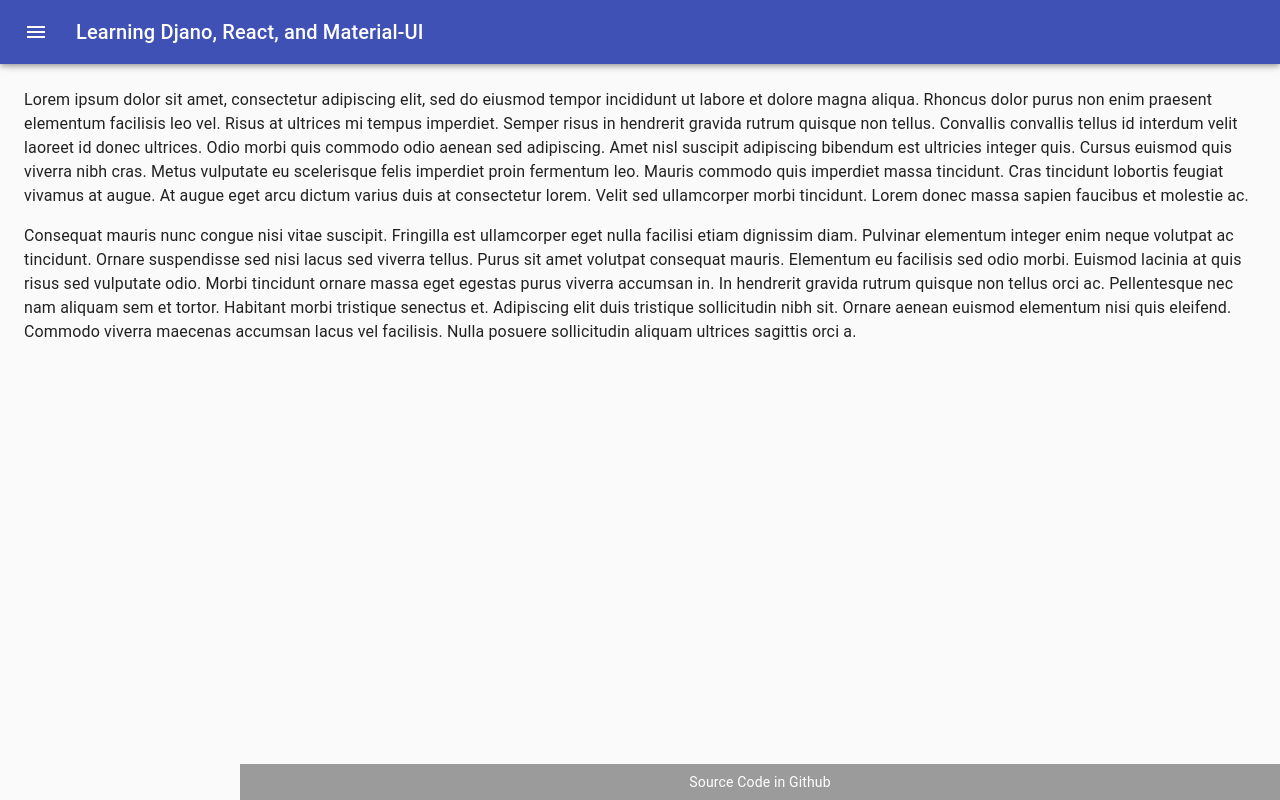
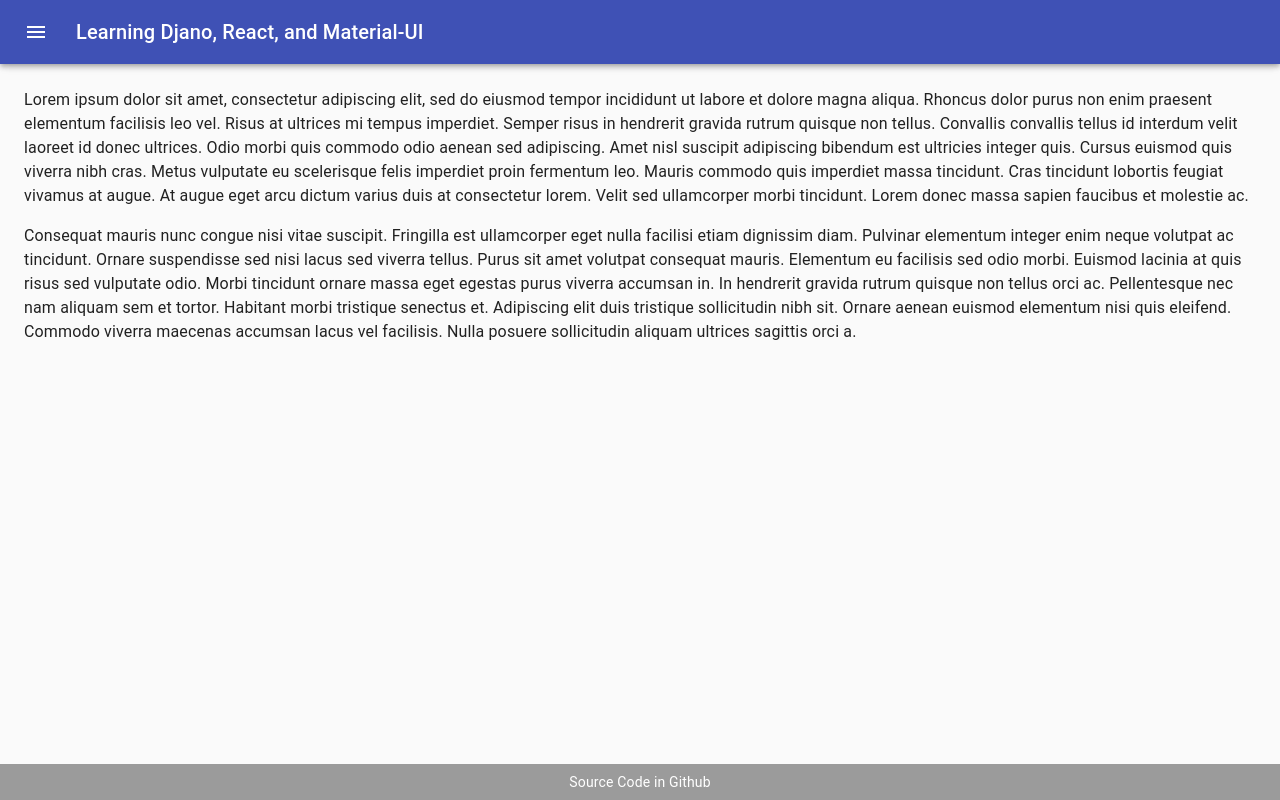
Before and after one commit to BrycenG007/React-Django-Docker, a React (Create React App) app in the folder frontend/: page / in a window 1280 px wide. Built offline with nearby package versions, Linux system fonts and the light colour scheme.

Commit message:
Fix footer and content shift

```diff
--- a/frontend/src/App.js
+++ b/frontend/src/App.js
@@ -22,18 +22,32 @@ const useStyles = (theme) => ({
     flex: '1 0 auto',
   },
   toolbar: theme.mixins.toolbar,
-  drawer: {
+  content: {
+    flexGrow: 1,
+    padding: theme.spacing(3),
+    /*
+    transition: theme.transitions.create('margin', {
+      easing: theme.transitions.easing.sharp,
+      duration: theme.transitions.duration.leavingScreen,
+    }),
+    */
+  },
+  contentShift: {
+    /*
+    transition: theme.transitions.create('margin', {
+      easing: theme.transitions.easing.easeOut,
+      duration: theme.transitions.duration.enteringScreen,
+    }),
+    */
+  },
+  footer: {
+    flexShrink: '0',
+  },
+  footerShift: {
     [theme.breakpoints.up('sm')]: {
       width: `calc(100% - ${drawerWidth}px)`,
       marginLeft: drawerWidth,
     },
-  },
-  content: {
-    flexGrow: 1,
-    padding: theme.spacing(3),
-  },
-  footer: {
-    flexShrink: '0',
   },
 });
 
@@ -72,7 +86,11 @@ class App extends Component {
             drawerOpen={this.state.drawerOpen}
             handleDrawerToggle={this.handleDrawerToggle}
           />
-          <main className={classes.content}>
+          <main
+            className={clsx(classes.content, {
+              [classes.contentShift]: this.state.drawerOpen,
+            })}
+          >
             <div className={classes.toolbar} />
             <Switch>
               {this.routes.map((route, idx) => (
@@ -87,7 +105,9 @@ class App extends Component {
           </main>
         </div>
         <footer
-          className={clsx(classes.footer, classes.drawer)}
+          className={clsx(classes.footer, {
+            [classes.footerShift]: this.state.drawerOpen,
+          })}
         >
           <Footer />
         </footer>
```
